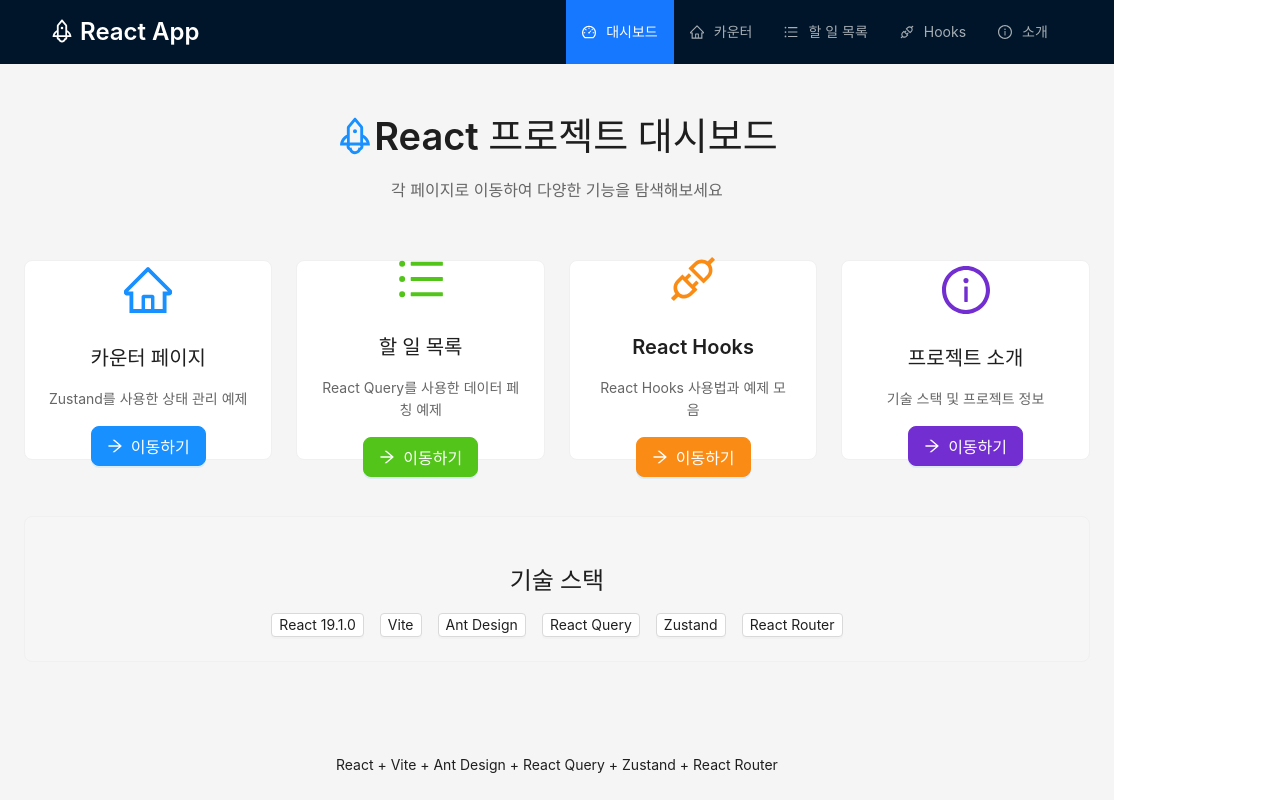
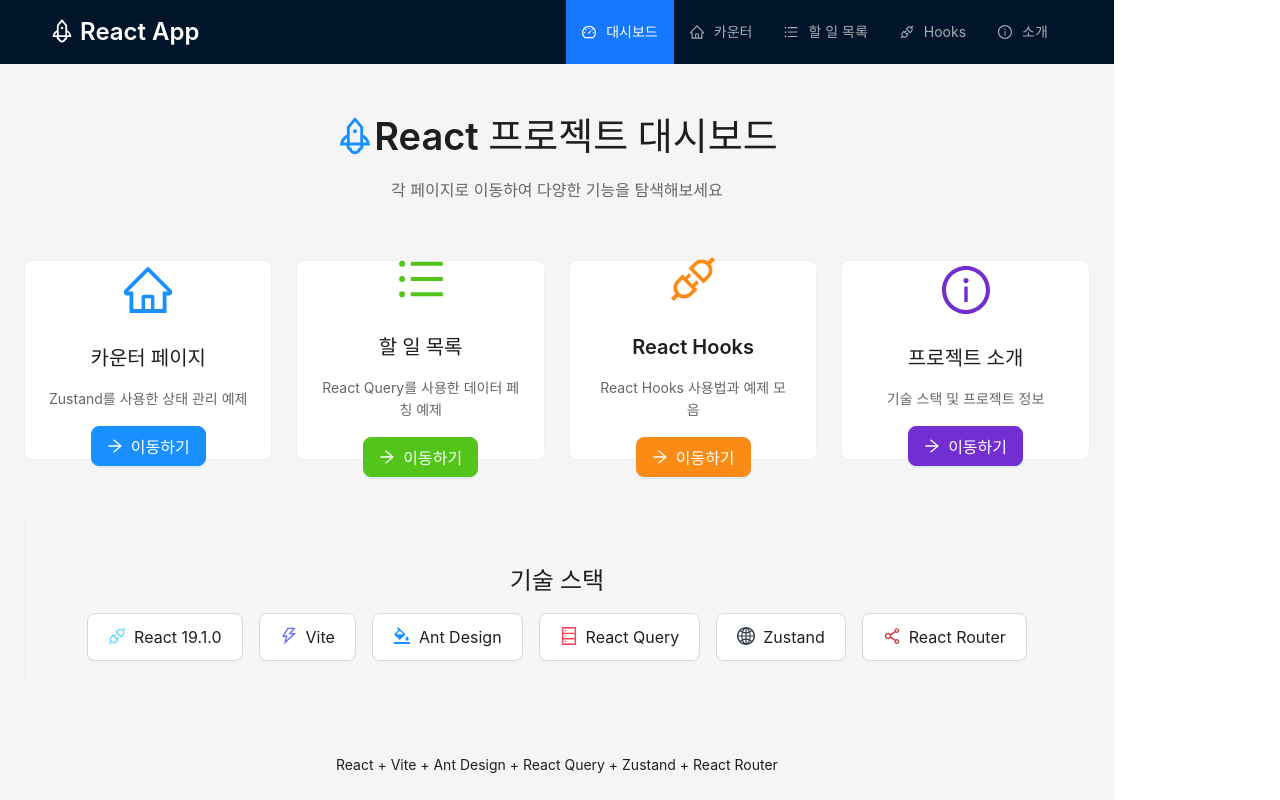
Before and after one commit to nTechLabs/ReactBasic, a React (Vite) app: page / in a window 1280 px wide. Built offline with nearby package versions, Linux system fonts and the light colour scheme.

Commit message:
Updates UI framework buttons
Enhances framework buttons on the landing page to improve user experience.

Changes the size to large, adds icons for better visual appeal and clarity,
and implements click events to open the respective framework's website in a new tab.

```diff
--- a/src/pages/index.jsx
+++ b/src/pages/index.jsx
@@ -6,7 +6,13 @@
   InfoCircleOutlined,
   RocketOutlined,
   ArrowRightOutlined,
-  ApiOutlined
+  ApiOutlined,
+  FireOutlined,
+  ThunderboltOutlined,
+  BgColorsOutlined,
+  DatabaseOutlined,
+  GlobalOutlined,
+  ShareAltOutlined
 } from '@ant-design/icons'
 
 const { Title, Paragraph } = Typography
@@ -116,22 +122,100 @@
         </Title>
         <Row gutter={[16, 16]} justify="center">
           <Col>
-            <Button type="default" size="small">React 19.1.0</Button>
+            <Button
+              type="default"
+              size="large"
+              icon={<ApiOutlined style={{ color: '#61DAFB', fontSize: '18px' }} />}
+              onClick={() => window.open('https://react.dev/', '_blank')}
+              style={{
+                cursor: 'pointer',
+                height: '48px',
+                fontSize: '16px',
+                padding: '0 20px'
+              }}
+            >
+              React 19.1.0
+            </Button>
           </Col>
           <Col>
-            <Button type="default" size="small">Vite</Button>
+            <Button
+              type="default"
+              size="large"
+              icon={<ThunderboltOutlined style={{ color: '#646CFF', fontSize: '18px' }} />}
+              onClick={() => window.open('https://vitejs.dev/', '_blank')}
+              style={{
+                cursor: 'pointer',
+                height: '48px',
+                fontSize: '16px',
+                padding: '0 20px'
+              }}
+            >
+              Vite
+            </Button>
           </Col>
           <Col>
-            <Button type="default" size="small">Ant Design</Button>
+            <Button
+              type="default"
+              size="large"
+              icon={<BgColorsOutlined style={{ color: '#1890ff', fontSize: '18px' }} />}
+              onClick={() => window.open('https://ant.design/', '_blank')}
+              style={{
+                cursor: 'pointer',
+                height: '48px',
+                fontSize: '16px',
+                padding: '0 20px'
+              }}
+            >
+              Ant Design
+            </Button>
           </Col>
           <Col>
-            <Button type="default" size="small">React Query</Button>
+            <Button
+              type="default"
+              size="large"
+              icon={<DatabaseOutlined style={{ color: '#FF4154', fontSize: '18px' }} />}
+              onClick={() => window.open('https://tanstack.com/query/latest', '_blank')}
+              style={{
+                cursor: 'pointer',
+                height: '48px',
+                fontSize: '16px',
+                padding: '0 20px'
+              }}
+            >
+              React Query
+            </Button>
           </Col>
           <Col>
-            <Button type="default" size="small">Zustand</Button>
+            <Button
+              type="default"
+              size="large"
+              icon={<GlobalOutlined style={{ color: '#2D3748', fontSize: '18px' }} />}
+              onClick={() => window.open('https://zustand.docs.pmnd.rs/', '_blank')}
+              style={{
+                cursor: 'pointer',
+                height: '48px',
+                fontSize: '16px',
+                padding: '0 20px'
+              }}
+            >
+              Zustand
+            </Button>
           </Col>
           <Col>
-            <Button type="default" size="small">React Router</Button>
+            <Button
+              type="default"
+              size="large"
+              icon={<ShareAltOutlined style={{ color: '#CA4245', fontSize: '18px' }} />}
+              onClick={() => window.open('https://reactrouter.com/', '_blank')}
+              style={{
+                cursor: 'pointer',
+                height: '48px',
+                fontSize: '16px',
+                padding: '0 20px'
+              }}
+            >
+              React Router
+            </Button>
           </Col>
         </Row>
       </Card>
```
